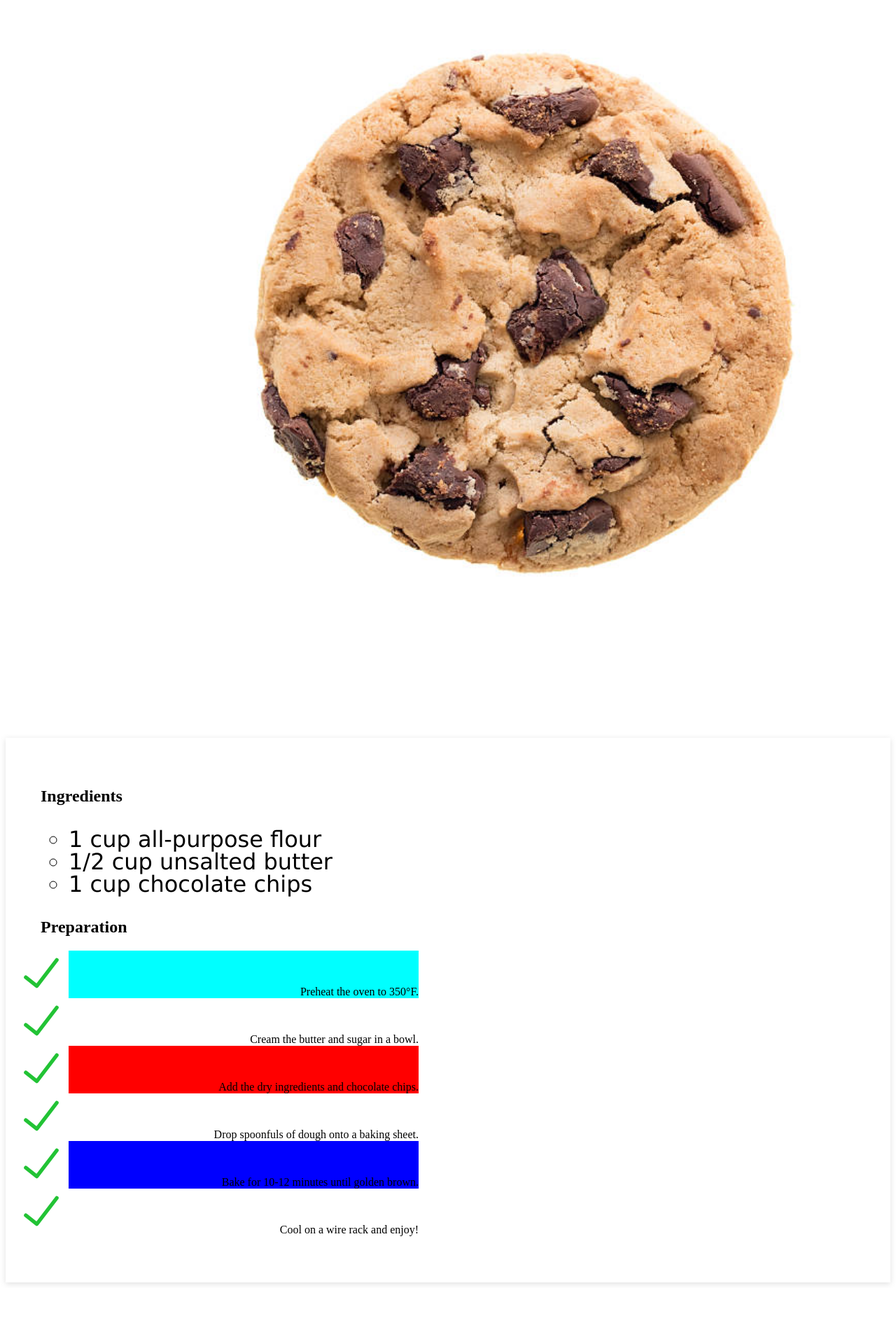
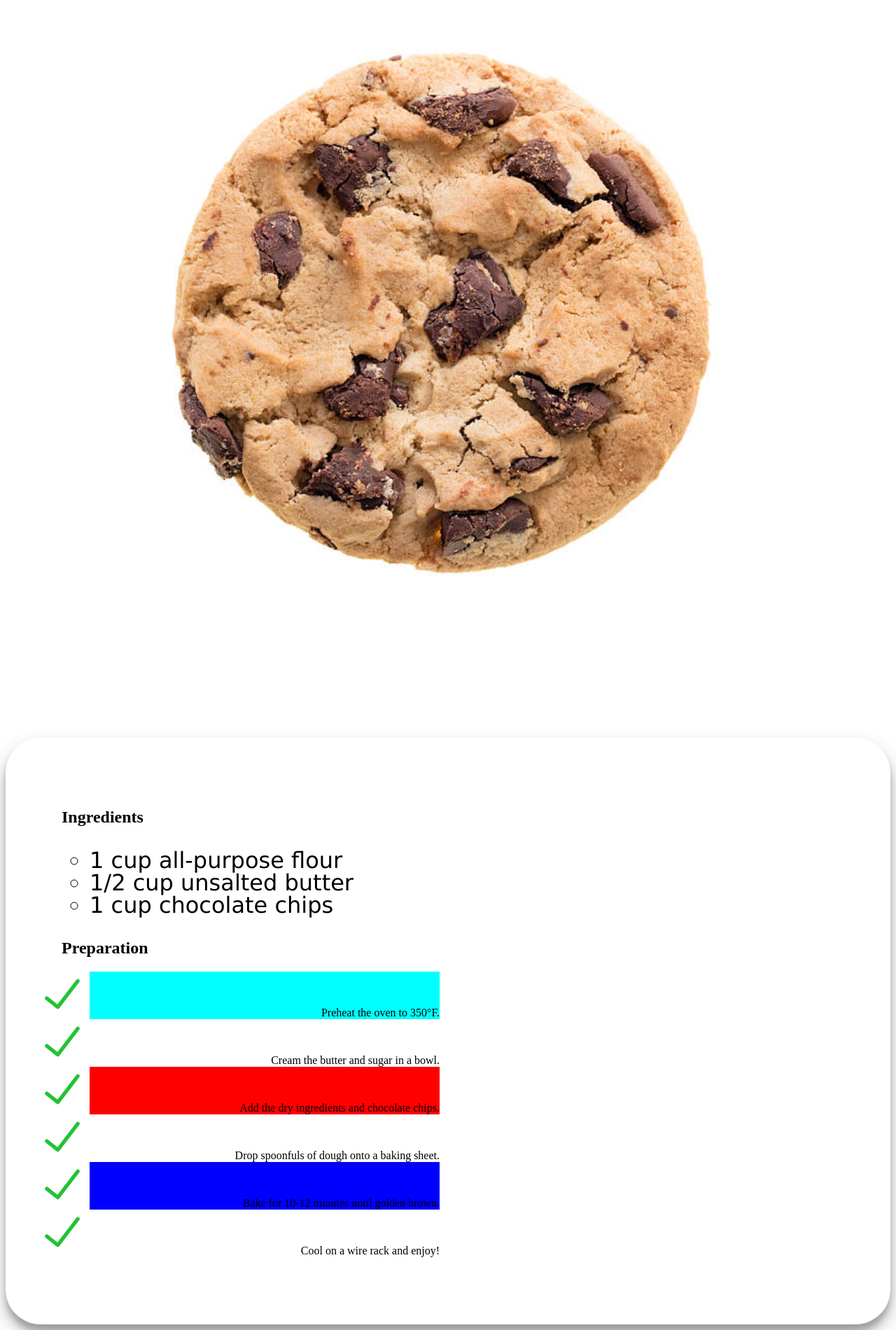
Before and after one commit to Anusshafiq925/CSS-List-Exercise, a plain HTML site: page index.html in a window 1280 px wide. Shown: the part 231-2131 px from the top of the page at 70% size. Before the commit the page ends 2071 px from the top, so only its background shows below. Drawn offline with Linux system fonts and the light colour scheme.

Commit message:
update CSS

```diff
--- a/styles.css
+++ b/styles.css
@@ -19,7 +19,9 @@ img {
 }
 
 header {
-    margin:100px 250px;
+    height: max-content;
+    width: max-content;
+    margin:100px auto;
     padding: 50px;
     font-family: Verdana, Geneva, Tahoma, sans-serif;
 }
@@ -37,6 +39,7 @@ header {
 }
 
 .recipe-details {
-    box-shadow: rgba(99, 99, 99, 0.2) 0px 2px 8px 0px;
-    padding: 50px;
+    box-shadow: rgba(0, 0, 0, 0.25) 0px 14px 28px, rgba(0, 0, 0, 0.22) 0px 10px 10px;
+    padding: 80px;
+    border-radius: 50px;
 }
```
Also changed, not shown: index.html (+3 -0 lines).
